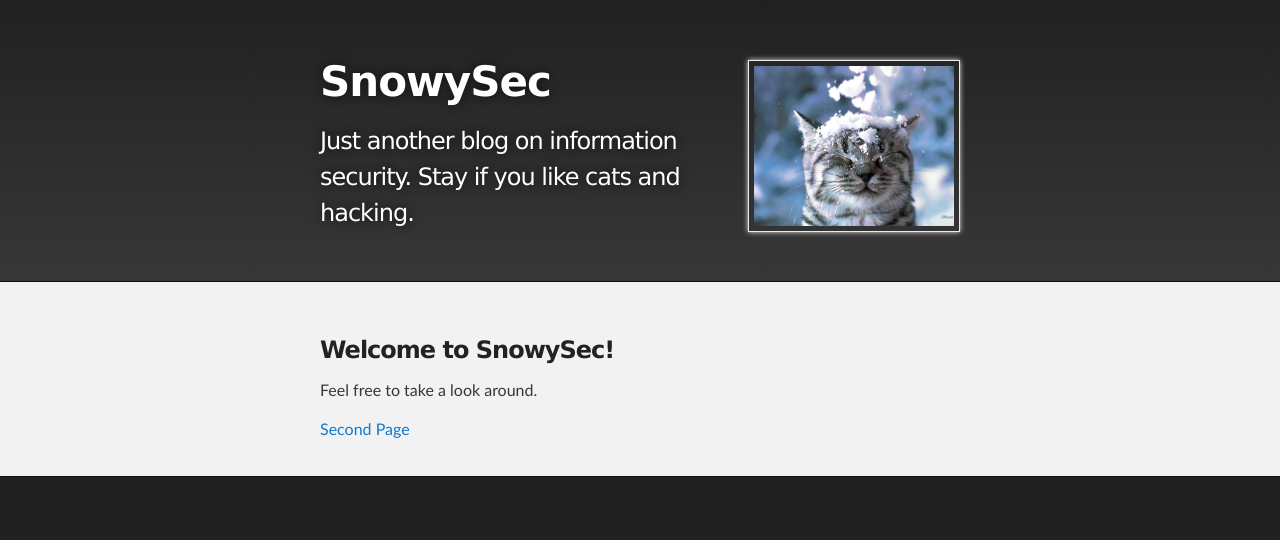
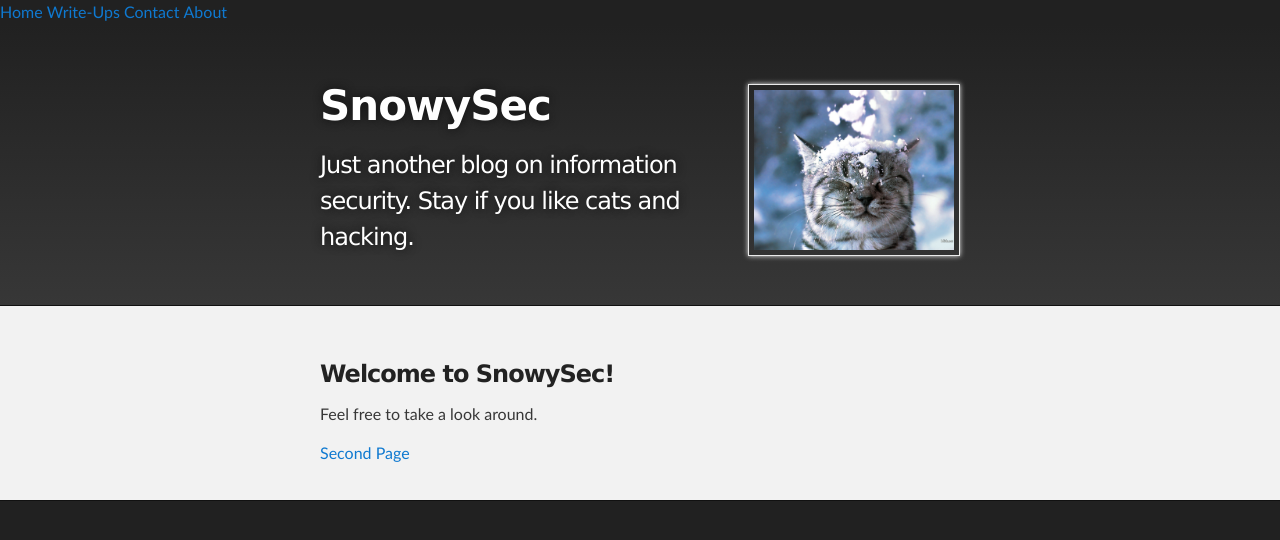
Before and after one commit to snowysecurity/snowysecurity.github.io, a Jekyll site: the page built from index.md, in a window 1280 px wide. Shown: the top 540 px of the page. Built offline with Jekyll 4.4.1, drawn with Linux system fonts in a browser that asks for light colours; our own code applies the rules of GitHub Pages for plain Markdown files.

Commit message:
added contact and navbar

```diff
--- a/_layouts/default.html
+++ b/_layouts/default.html
@@ -7,10 +7,30 @@
     <meta name="viewport" content="width=device-width,maximum-scale=2">
     <link rel="stylesheet" type="text/css" media="screen" href="{{ '/assets/css/style.css?v=' | append: site.github.build_revision | relative_url }}">
 
+
+    <style>
+        ul {
+          list-style-type: none;
+          margin: 0;
+          padding: 0;
+        }
+
+        li {
+          display: inline;
+        }
+    </style>
+
 {% seo %}
   </head>
 
   <body>
+
+    <ul>
+        <li><a href="/index.md">Home</a></li>
+        <li><a href="/write-ups.md">Write-Ups</a></li>
+        <li><a href="/contact.md">Contact</a></li>
+        <li><a href="/about.md">About</a></li>
+    </ul>
 
     <!-- HEADER -->
     <div id="header_wrap" class="outer">
```
Also changed, not shown: another-page.md (deleted, +0 -9 lines), contact.md (added, +12 -0 lines), assets/images/snow_kitty.jpg (added).
